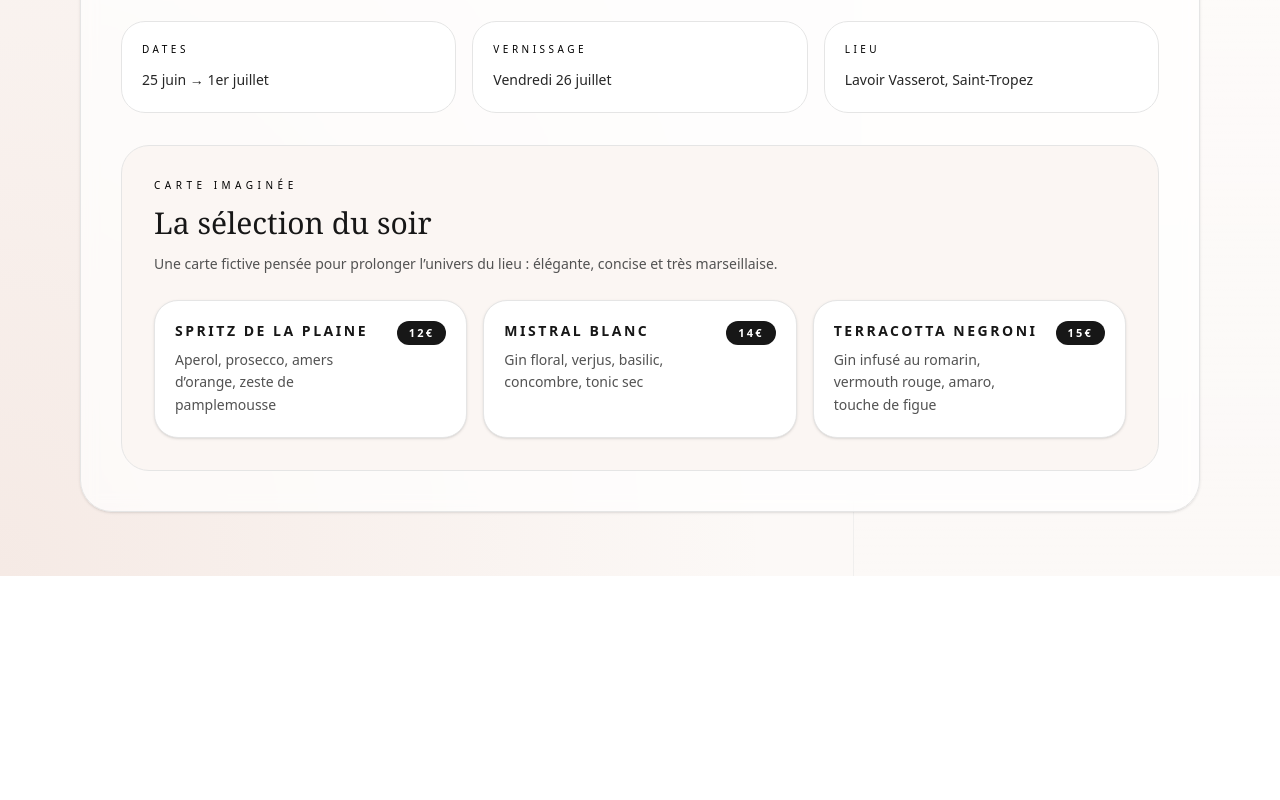
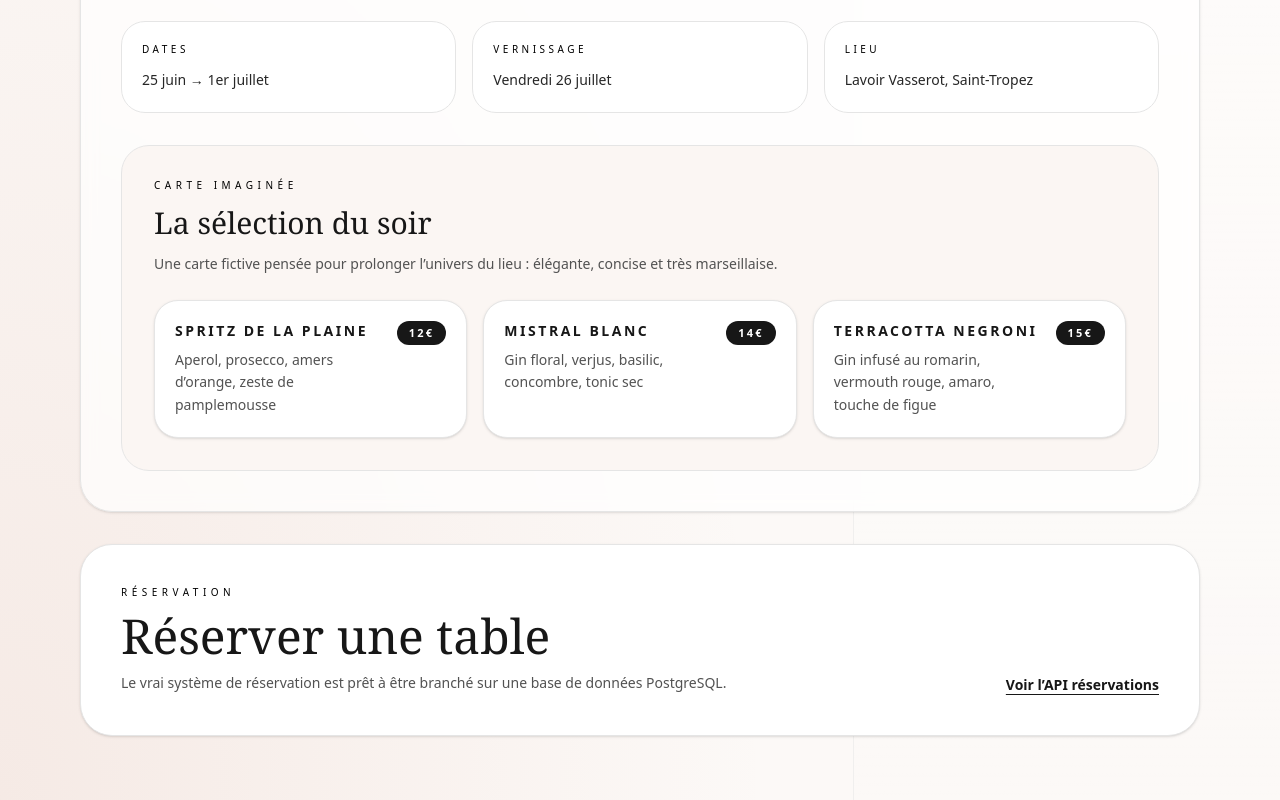
Before and after one commit to Antoinecarle/platform-le-culti-marseille, a Next.js app: page / in a window 1280 px wide. Shown: the part 1111-1911 px from the top of the page. Before the commit the page ends 1687 px from the top, so only its background shows below. Built offline with nearby package versions, Linux system fonts and the light colour scheme.

Commit message:
feat: deploy le-culti-marseille (5 files)

```diff
--- a/package.json
+++ b/package.json
@@ -10,7 +10,8 @@
   "dependencies": {
     "next": "^15.3.0",
     "react": "^19.0.0",
-    "react-dom": "^19.0.0"
+    "react-dom": "^19.0.0",
+    "@prisma/client": "^6.10.0"
   },
   "devDependencies": {
     "typescript": "^5",
@@ -18,6 +19,7 @@
     "@types/react": "^19",
     "@types/react-dom": "^19",
     "tailwindcss": "^4",
-    "@tailwindcss/postcss": "^4"
+    "@tailwindcss/postcss": "^4",
+    "prisma": "^6.10.0"
   }
 }
--- /dev/null
+++ b/src/app/api/reservations/route.ts
@@ -0,0 +1,15 @@
+import { NextResponse } from "next/server";
+
+export async function POST() {
+  return NextResponse.json(
+    { error: "Base de données non branchée. Ajoute une DB PostgreSQL Railway puis configure DATABASE_URL." },
+    { status: 503 },
+  );
+}
+
+export async function GET() {
+  return NextResponse.json(
+    { error: "Base de données non branchée. Ajoute une DB PostgreSQL Railway puis configure DATABASE_URL." },
+    { status: 503 },
+  );
+}
--- a/src/app/page.tsx
+++ b/src/app/page.tsx
@@ -10,7 +10,7 @@ export default function Home() {
             <p className="text-[10px] uppercase tracking-[0.45em] text-mauve-500/80 transition-colors group-hover:text-mauve-600">Marseille — Place de la Plaine</p>
             <h1 className="mt-2 font-serif text-3xl tracking-[0.25em] text-terracotta-950 outline-none">LE CULTI</h1>
           </div>
-          <a href="#event" className="group relative overflow-hidden rounded-full bg-neutral-900 px-8 py-3 text-[11px] font-bold uppercase tracking-[0.25em] text-white shadow-lg transition-all hover:scale-[1.02] active:scale-[0.98]">
+          <a href="#reservation" className="group relative overflow-hidden rounded-full bg-neutral-900 px-8 py-3 text-[11px] font-bold uppercase tracking-[0.25em] text-white shadow-lg transition-all hover:scale-[1.02] active:scale-[0.98]">
             <span className="relative z-10">Réserver</span>
             <div className="absolute inset-0 -translate-x-full bg-terracotta-800 transition-transform duration-500 group-hover:translate-x-0" />
           </a>
@@ -124,6 +124,21 @@ export default function Home() {
             </div>
           </div>
         </section>
+
+        <section id="reservation" className="mt-8 rounded-[32px] border border-neutral-200 bg-white p-8 shadow-sm lg:p-10">
+          <div className="flex flex-col gap-4 lg:flex-row lg:items-end lg:justify-between">
+            <div>
+              <p className="text-[10px] uppercase tracking-[0.45em] text-mauve-600">Réservation</p>
+              <h3 className="mt-3 font-serif text-4xl text-neutral-900 lg:text-5xl">Réserver une table</h3>
+              <p className="mt-3 max-w-2xl text-sm leading-relaxed text-neutral-600">
+                Le vrai système de réservation est prêt à être branché sur une base de données PostgreSQL.
+              </p>
+            </div>
+            <a href="/api/reservations" className="text-sm font-semibold text-neutral-900 underline underline-offset-4">
+              Voir l’API réservations
+            </a>
+          </div>
+        </section>
       </div>
     </section>
   );
--- /dev/null
+++ b/src/lib/prisma.ts
@@ -0,0 +1,7 @@
+import { PrismaClient } from "@prisma/client";
+
+const globalForPrisma = globalThis as unknown as { prisma?: PrismaClient };
+
+export const prisma = globalForPrisma.prisma ?? new PrismaClient();
+
+if (process.env.NODE_ENV !== "production") globalForPrisma.prisma = prisma;
```
Also changed, not shown: 1 other file (tests, documents, lock files or other folders).
